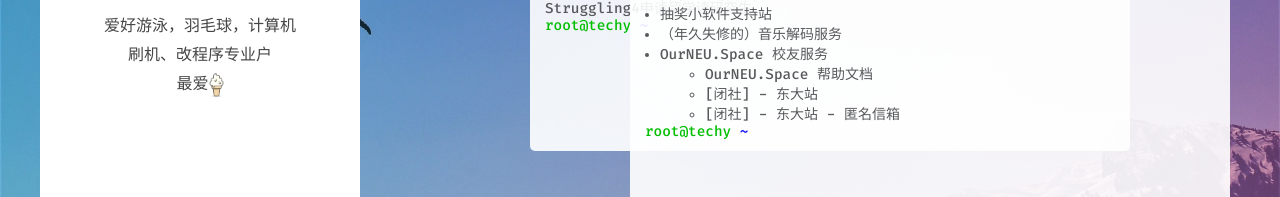
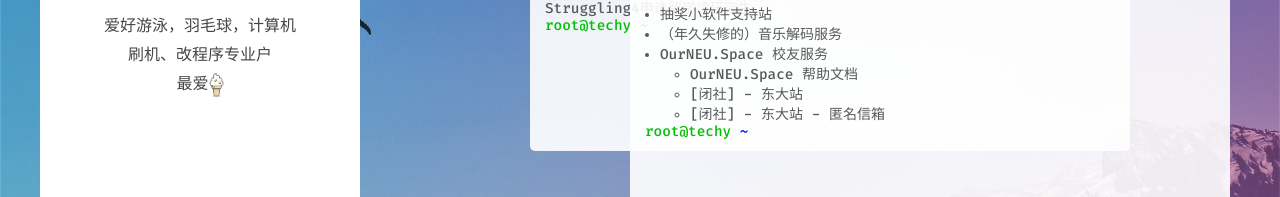
Before and after one commit to Techy-Wu/HomePage, a plain HTML site: page index.html in a window 1280 px wide. Shown: the part 313-510 px from the top of the page. Drawn offline with Linux system fonts and the light colour scheme.

Commit message:
Update nutssss.css

```diff
--- a/css/nutssss.css
+++ b/css/nutssss.css
@@ -275,7 +275,7 @@ body {
 }
 
 .cmd2 .cmdText .ul2 {
-    margin-left: 45px;
+    margin-left: 30px;
 }
 
 .cmd2 .cmdText .ul2 a {
```
